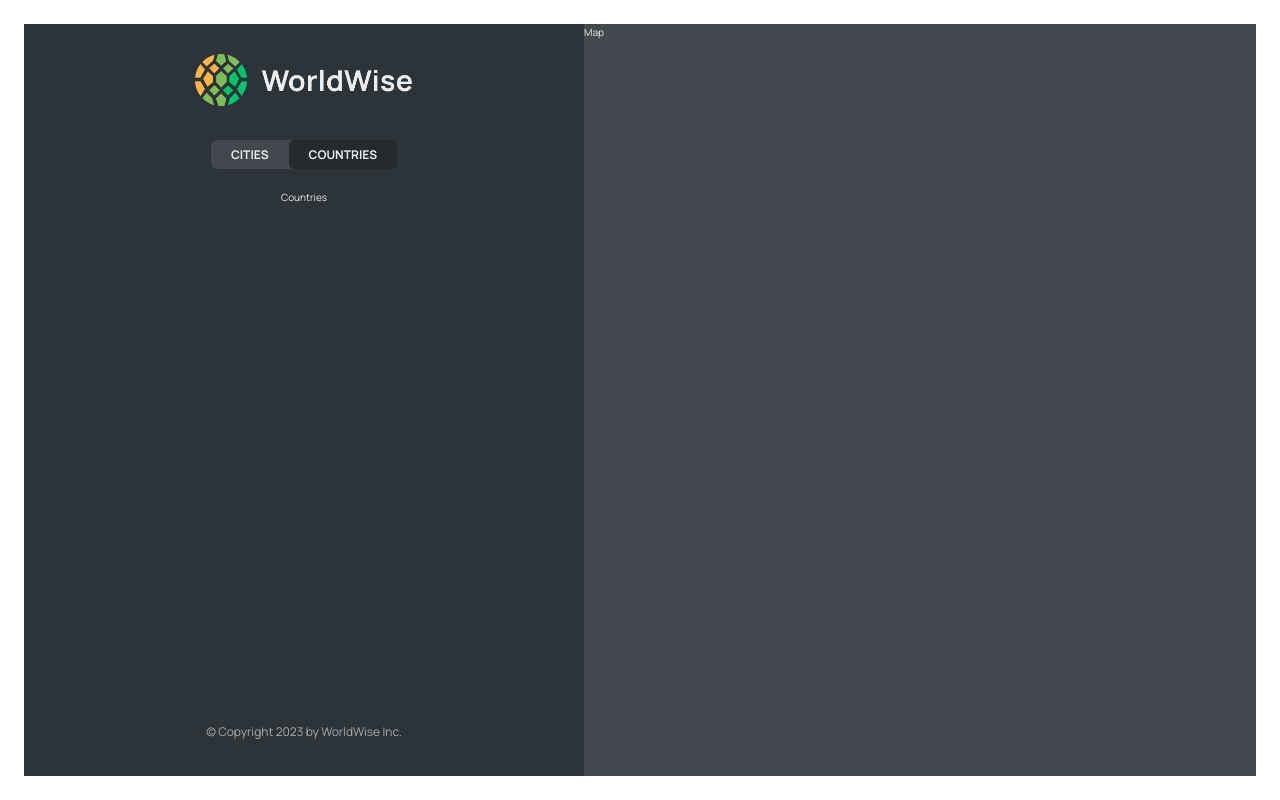
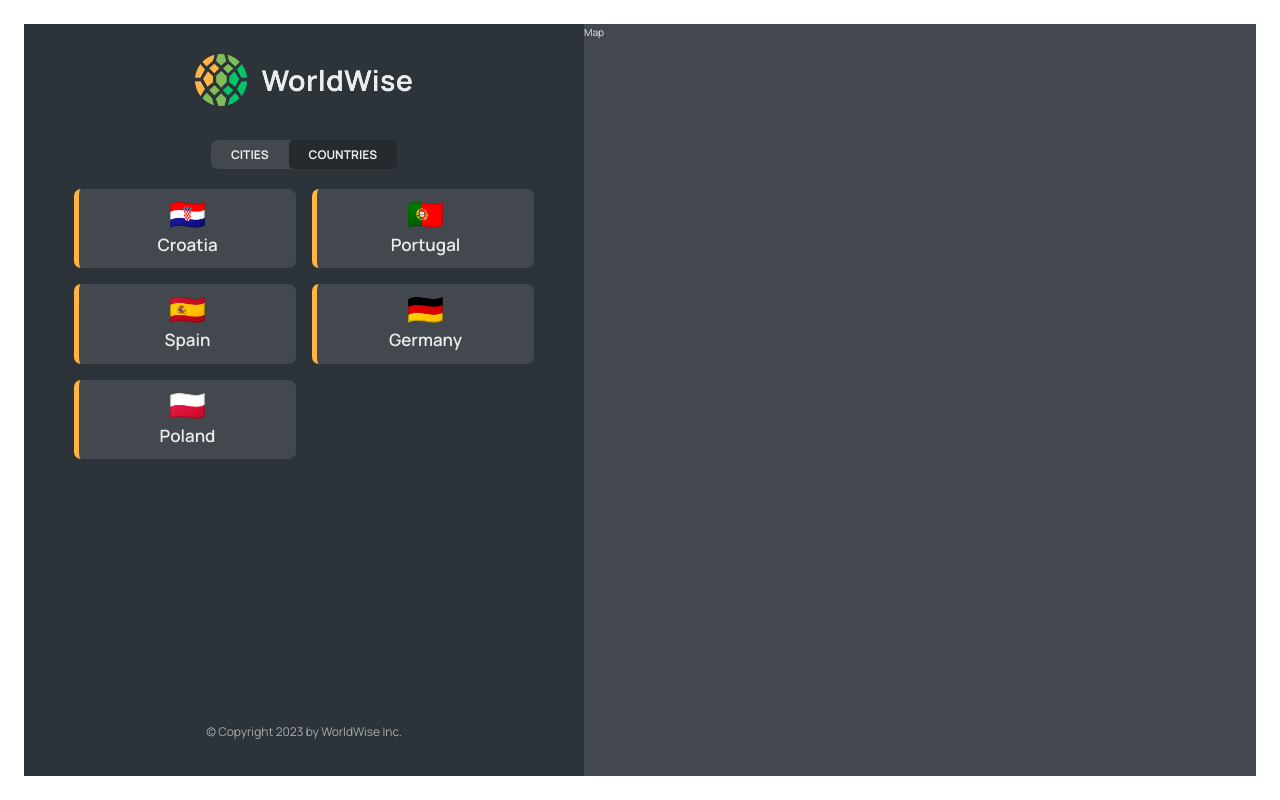
Before and after one commit to jbrekalo/worldwise, a React (Vite) app: page /app/countries in a window 1280 px wide. Built offline with nearby package versions, Linux system fonts and the light colour scheme; data requests are answered from the project's data file.

Commit message:
countries list

```diff
--- a/data/cities.json
+++ b/data/cities.json
@@ -1,11 +1,23 @@
 {
   "cities": [
+    {
+      "cityName": "Split",
+      "country": "Croatia",
+      "emoji": "🇭🇷",
+      "date": "2027-11-12T08:20:49.976Z",
+      "notes": "My favorite city so far!",
+      "position": {
+        "lat": 43.508133,
+        "lng": 16.440193
+      },
+      "id": 19116753
+    },
     {
       "cityName": "Lisbon",
       "country": "Portugal",
       "emoji": "🇵🇹",
       "date": "2027-10-31T15:59:59.138Z",
-      "notes": "My favorite city so far!",
+      "notes": "",
       "position": {
         "lat": 38.727881642324164,
         "lng": -9.140900099907554
@@ -35,6 +47,30 @@
         "lng": 13.376933665713324
       },
       "id": 98443197
+    },
+    {
+      "cityName": "Warsaw",
+      "country": "Poland",
+      "emoji": "🇵🇱",
+      "date": "2027-01-23T09:24:11.863Z",
+      "notes": "Top! 😃",
+      "position": {
+        "lat": 52.237049,
+        "lng": 21.017532
+      },
+      "id": 45443119
+    },
+    {
+      "cityName": "Seville",
+      "country": "Spain",
+      "emoji": "🇪🇸",
+      "date": "2027-01-01T08:22:53.976Z",
+      "notes": "",
+      "position": {
+        "lat": 37.3890924,
+        "lng": -5.9844589
+      },
+      "id": 20346731
     }
   ]
 }
--- a/src/App.jsx
+++ b/src/App.jsx
@@ -1,12 +1,14 @@
+import { useState, useEffect } from "react";
 import { BrowserRouter, Routes, Route } from "react-router-dom";
+
 import Homepage from "./pages/Homepage";
 import Product from "./pages/Product";
 import Pricing from "./pages/Pricing";
 import Login from "./pages/Login";
+import AppLayout from "./pages/AppLayout";
 import PageNotFound from "./pages/PageNotFound";
-import AppLayout from "./pages/AppLayout";
 import CityList from "./components/CityList";
-import { useState, useEffect } from "react";
+import CountryList from "./components/CountryList";
 
 const BASE_URL = "http://localhost:9000";
 
@@ -46,7 +48,10 @@
             path="cities"
             element={<CityList cities={cities} isLoading={isLoading} />}
           />
-          <Route path="countries" element={<p>Countries</p>} />
+          <Route
+            path="countries"
+            element={<CountryList cities={cities} isLoading={isLoading} />}
+          />
           <Route path="form" element={<p>Form</p>} />
         </Route>
         <Route path="*" element={<PageNotFound />} />
--- /dev/null
+++ b/src/components/CountryList.jsx
@@ -0,0 +1,27 @@
+import CountryItem from "./CountryItem";
+import Message from "./Message";
+import Spinner from "./Spinner";
+import styles from "./CountryList.module.css";
+
+function CountryList({ cities, isLoading }) {
+  if (isLoading) return <Spinner />;
+
+  if (!cities.length)
+    return <Message message="Add your first city by clicking on the map" />;
+
+  const countries = cities.reduce((arr, city) => {
+    if (!arr.map((el) => el.country).includes(city.country))
+      return [...arr, { country: city.country, emoji: city.emoji }];
+    else return arr;
+  }, []);
+
+  return (
+    <ul className={styles.countryList}>
+      {countries.map((country) => (
+        <CountryItem country={country} />
+      ))}
+    </ul>
+  );
+}
+
+export default CountryList;
```
